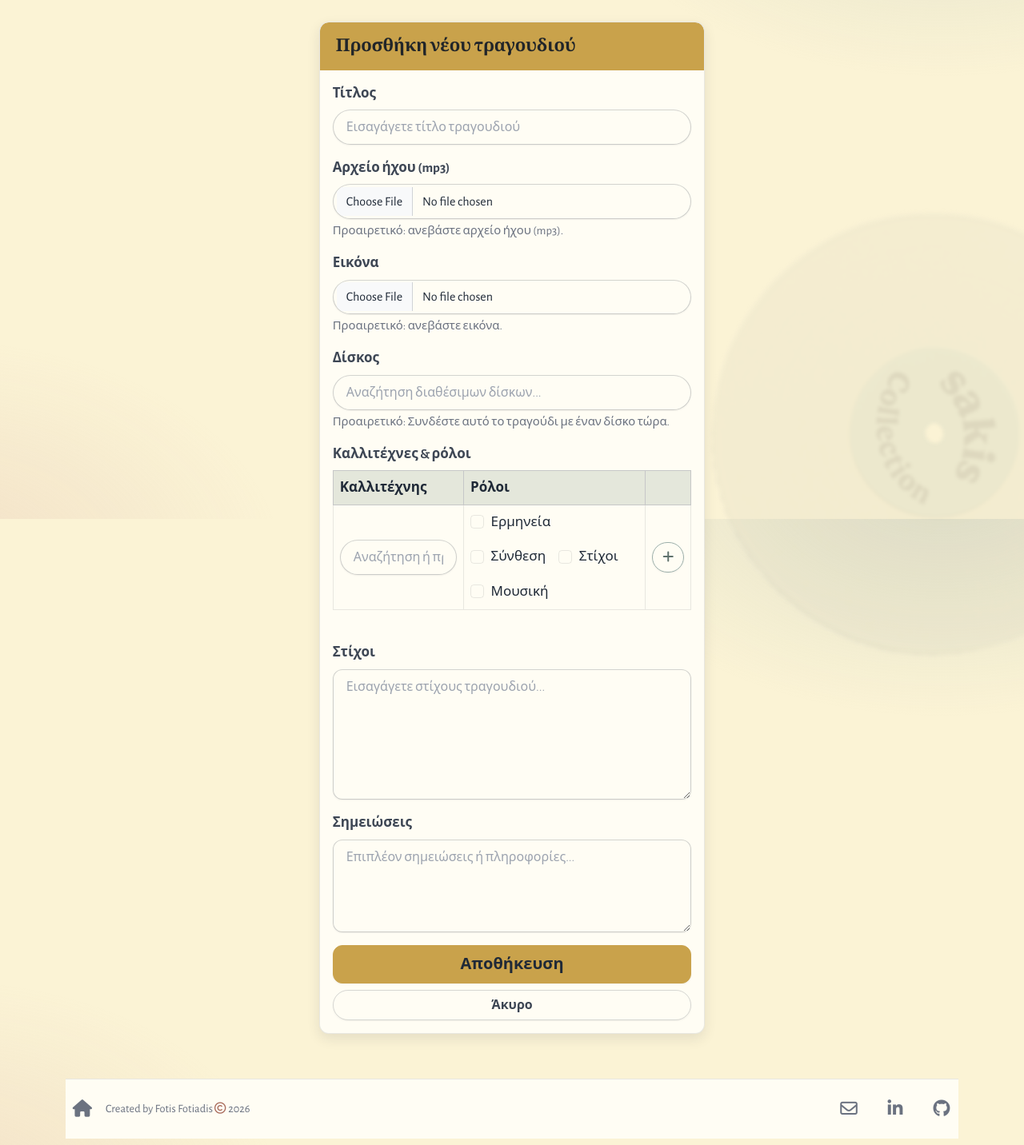
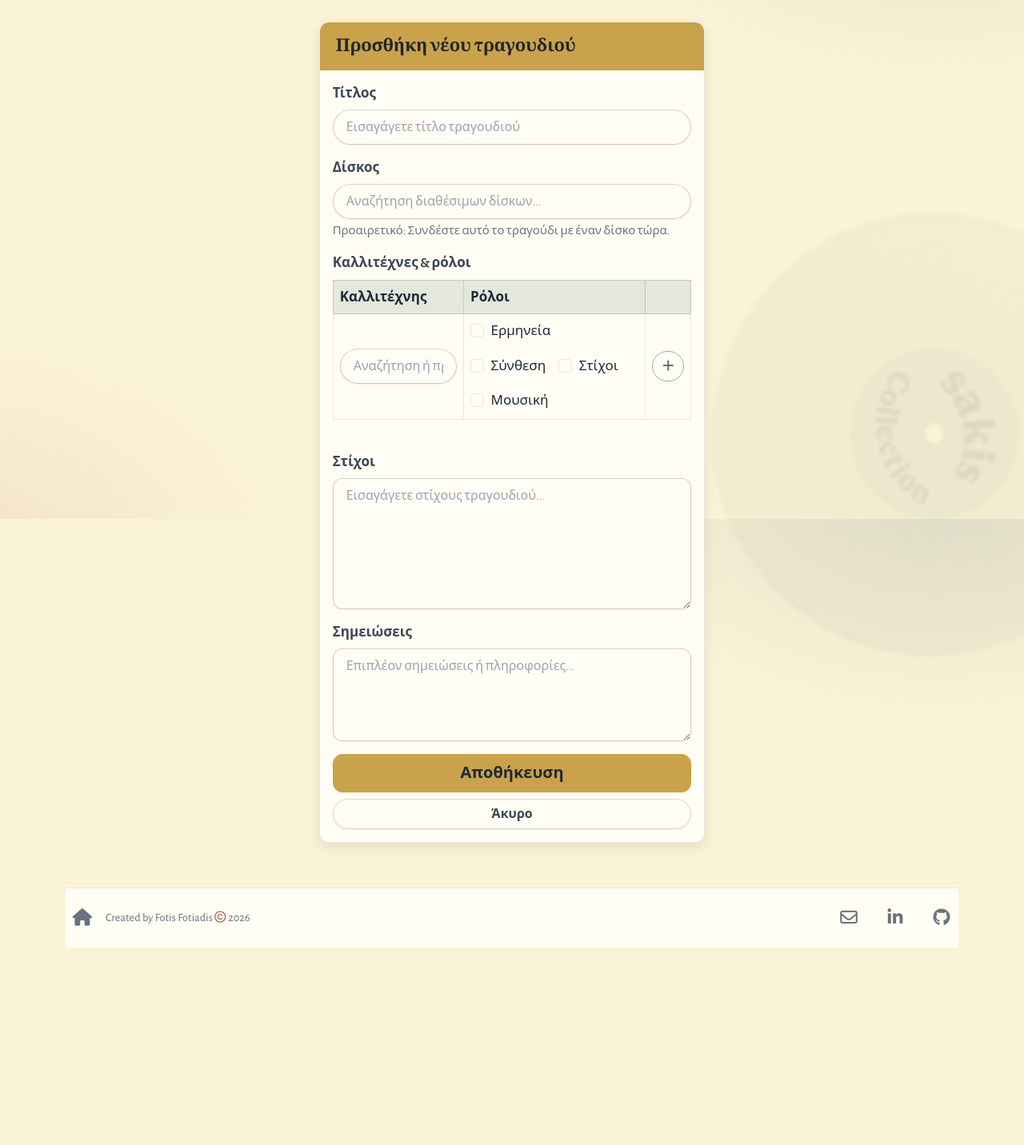
Before and after one commit to Skioulis/discograpphy-app, a Flask app: page /add-song in a window 1280 px wide. Shown: the part 151-1583 px from the top of the page at 80% size. After the commit the page ends 1336 px from the top, so only its background shows below. Run offline with Flask 3, Linux system fonts and the light colour scheme; some libraries are stand-ins or nearby versions.

Commit message:
Move list templates to `List_pages` and disable file upload fields
- Relocate list templates (songs, disks, persons, companies, disk labels) into the `List_pages/` folder.
- Disable file upload fields for audio and image in single song and add song templates.

```diff
--- a/app/routes.py
+++ b/app/routes.py
@@ -289,7 +289,7 @@ def songs_list():
     query = _apply_letter_filter(query, Song.title, letter)
     pagination, sort, direction, per_page = _paginate(query, SONG_SORT_OPTIONS)
     return render_template(
-        'songs_list.html', pagination=pagination, songs=pagination.items,
+        'List_pages/songs_list.html', pagination=pagination, songs=pagination.items,
         sort=sort, direction=direction, per_page=per_page, sort_options=SONG_SORT_OPTIONS,
         per_page_choices=PER_PAGE_CHOICES,
         letter=letter, greek_letters=GREEK_LETTERS, available_letters=available_letters,
@@ -304,7 +304,7 @@ def disks_list():
     query = _apply_letter_filter(query, Disk.name, letter)
     pagination, sort, direction, per_page = _paginate(query, DISK_SORT_OPTIONS)
     return render_template(
-        'disks_list.html', pagination=pagination, disks=pagination.items,
+        'List_pages/disks_list.html', pagination=pagination, disks=pagination.items,
         sort=sort, direction=direction, per_page=per_page, sort_options=DISK_SORT_OPTIONS,
         per_page_choices=PER_PAGE_CHOICES,
         letter=letter, greek_letters=GREEK_LETTERS, available_letters=available_letters,
@@ -318,7 +318,7 @@ def persons_list():
     query = _apply_letter_filter(Person.query, Person.name, letter)
     pagination, sort, direction, per_page = _paginate(query, PERSON_SORT_OPTIONS)
     return render_template(
-        'persons_list.html', pagination=pagination, persons=pagination.items,
+        'List_pages/persons_list.html', pagination=pagination, persons=pagination.items,
         sort=sort, direction=direction, per_page=per_page, sort_options=PERSON_SORT_OPTIONS,
         per_page_choices=PER_PAGE_CHOICES,
         letter=letter, greek_letters=GREEK_LETTERS, available_letters=available_letters,
@@ -332,7 +332,7 @@ def companies_list():
     query = _apply_letter_filter(Company.query, Company.name, letter, latin=True)
     pagination, sort, direction, per_page = _paginate(query, COMPANY_SORT_OPTIONS)
     return render_template(
-        'companies_list.html', pagination=pagination, companies=pagination.items,
+        'List_pages/companies_list.html', pagination=pagination, companies=pagination.items,
         sort=sort, direction=direction, per_page=per_page, sort_options=COMPANY_SORT_OPTIONS,
         per_page_choices=PER_PAGE_CHOICES,
         letter=letter, greek_letters=GREEK_LETTERS, latin_letters=LATIN_LETTERS,
@@ -348,7 +348,7 @@ def disk_labels_list():
     query = _apply_letter_filter(query, DiskLabel.label, letter)
     pagination, sort, direction, per_page = _paginate(query, DISK_LABEL_SORT_OPTIONS)
     return render_template(
-        'disk_labels_list.html', pagination=pagination, labels=pagination.items,
+        'List_pages/disk_labels_list.html', pagination=pagination, labels=pagination.items,
         sort=sort, direction=direction, per_page=per_page, sort_options=DISK_LABEL_SORT_OPTIONS,
         per_page_choices=PER_PAGE_CHOICES,
         letter=letter, greek_letters=GREEK_LETTERS, available_letters=available_letters,
--- a/app/templates/add_pages/add_song.html
+++ b/app/templates/add_pages/add_song.html
@@ -19,23 +19,23 @@
                             {% endfor %}
                         </div>
 
-                        <div class="mb-3">
-                            {{ form.audio_file.label(class="form-label") }}
-                            {{ form.audio_file(class="form-control" + (" is-invalid" if form.audio_file.errors else ""), accept="audio/mpeg,.mp3") }}
-                            {% for error in form.audio_file.errors %}
-                                <div class="invalid-feedback">{{ error }}</div>
-                            {% endfor %}
-                            <div class="form-text">Προαιρετικό: ανεβάστε αρχείο ήχου (mp3).</div>
-                        </div>
+{#                        <div class="mb-3">#}
+{#                            {{ form.audio_file.label(class="form-label") }}#}
+{#                            {{ form.audio_file(class="form-control" + (" is-invalid" if form.audio_file.errors else ""), accept="audio/mpeg,.mp3") }}#}
+{#                            {% for error in form.audio_file.errors %}#}
+{#                                <div class="invalid-feedback">{{ error }}</div>#}
+{#                            {% endfor %}#}
+{#                            <div class="form-text">Προαιρετικό: ανεβάστε αρχείο ήχου (mp3).</div>#}
+{#                        </div>#}
 
-                        <div class="mb-3">
-                            {{ form.image_file.label(class="form-label") }}
-                            {{ form.image_file(class="form-control" + (" is-invalid" if form.image_file.errors else ""), accept="image/*") }}
-                            {% for error in form.image_file.errors %}
-                                <div class="invalid-feedback">{{ error }}</div>
-                            {% endfor %}
-                            <div class="form-text">Προαιρετικό: ανεβάστε εικόνα.</div>
-                        </div>
+{#                        <div class="mb-3">#}
+{#                            {{ form.image_file.label(class="form-label") }}#}
+{#                            {{ form.image_file(class="form-control" + (" is-invalid" if form.image_file.errors else ""), accept="image/*") }}#}
+{#                            {% for error in form.image_file.errors %}#}
+{#                                <div class="invalid-feedback">{{ error }}</div>#}
+{#                            {% endfor %}#}
+{#                            <div class="form-text">Προαιρετικό: ανεβάστε εικόνα.</div>#}
+{#                        </div>#}
 
                         <div class="mb-3">
                             {{ form.disk_name.label(class="form-label") }}
```
Also changed, not shown: app/templates/single_pages/single_song.html (+25 -24 lines), app/templates/List_pages/companies_list.html (renamed from app/templates/companies_list.html), app/templates/List_pages/disk_labels_list.html (renamed from app/templates/disk_labels_list.html), app/templates/List_pages/disks_list.html (renamed from app/templates/disks_list.html), app/templates/List_pages/persons_list.html (renamed from app/templates/persons_list.html), app/templates/List_pages/songs_list.html (renamed from app/templates/songs_list.html).
